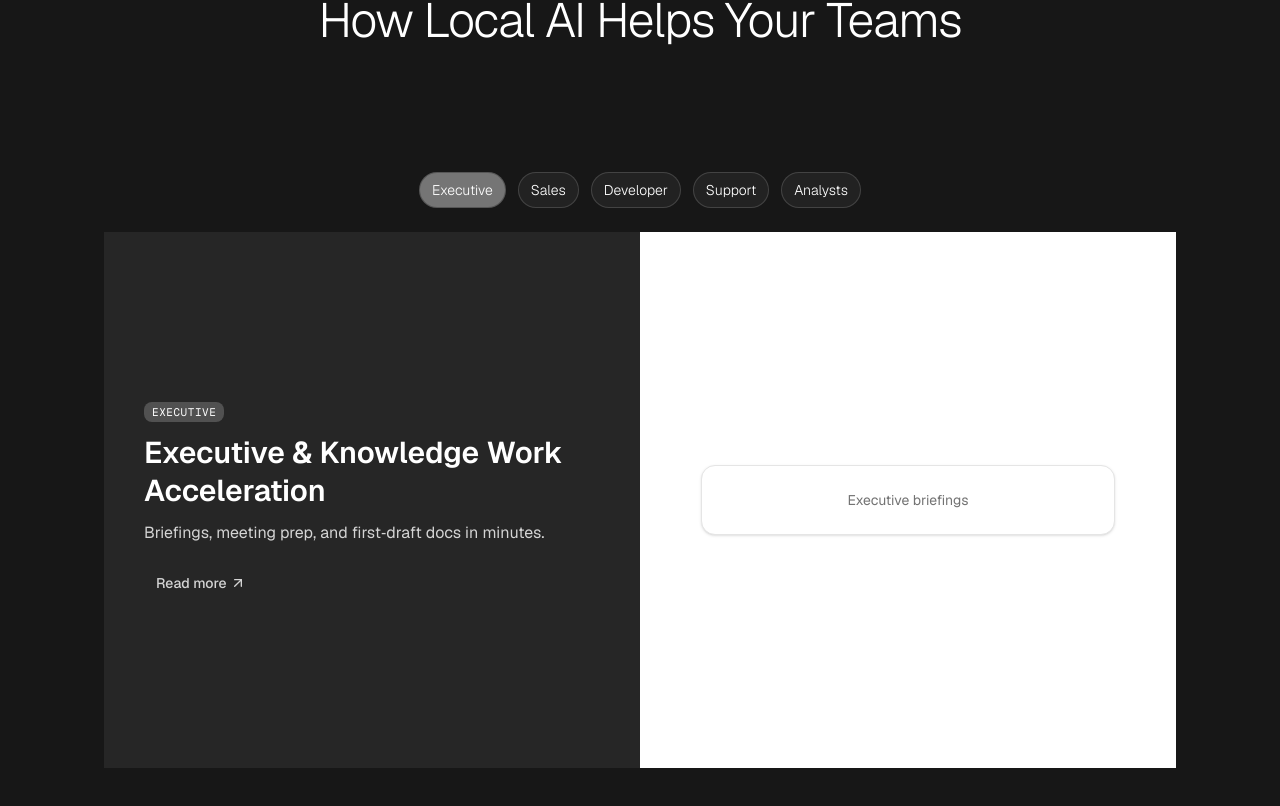
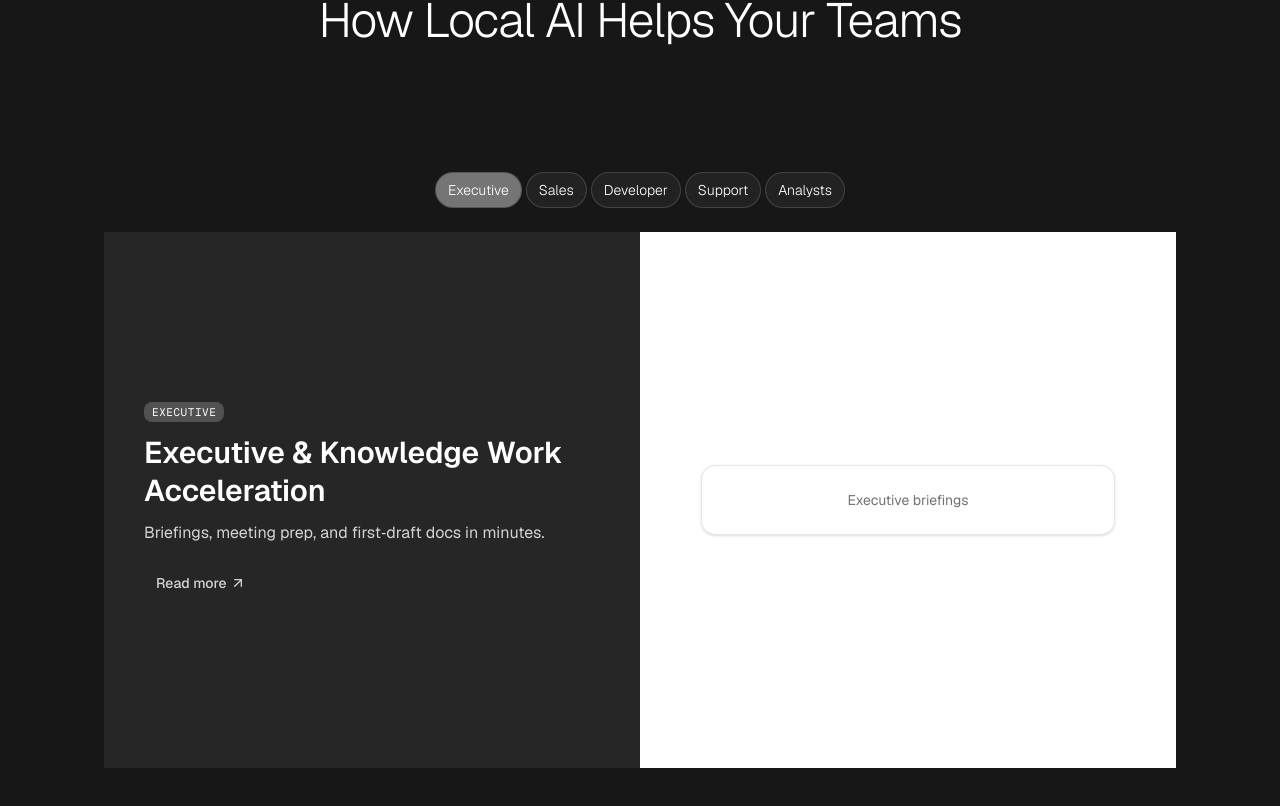
Before and after one commit to ChaethAI/website, a Next.js app: page / in a window 1280 px wide. Shown: the part 5453-6259 px from the top of the page. Built offline with nearby package versions, Linux system fonts and the light colour scheme.

Commit message:
use_cases

```diff
--- a/components/use_cases.tsx
+++ b/components/use_cases.tsx
@@ -114,7 +114,7 @@ export default function UseCases() {
       {/* Pills + Carousel on md+ */}
       <div className="hidden md:block">
         {/* Pills row */}
-        <div className="mb-6 flex flex-wrap justify-center gap-3">
+        <div className="mb-6 flex flex-wrap justify-center gap-1">
           {pills.map((label, i) => {
             const active = i === index
             return (
```
